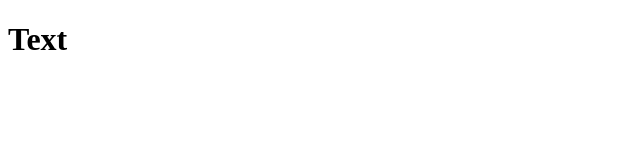
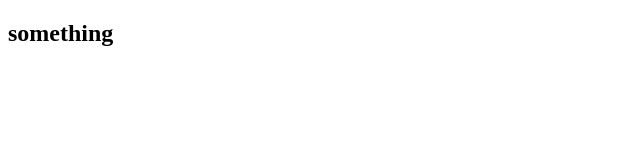
Before and after one commit to Aniome/NewRep, a plain HTML site: page index.html in a window 1280 px wide. Shown: the whole page, without its empty margins (0-640 px from the left). Drawn offline with Linux system fonts and the light colour scheme.

Commit message:
del h1, add h2

```diff
--- a/index.html
+++ b/index.html
@@ -7,6 +7,6 @@
     <title>Документ</title>
 </head>
 <body>
-    <h1>Text</h1>
+    <h2>something</h2>
 </body>
 </html>
```
